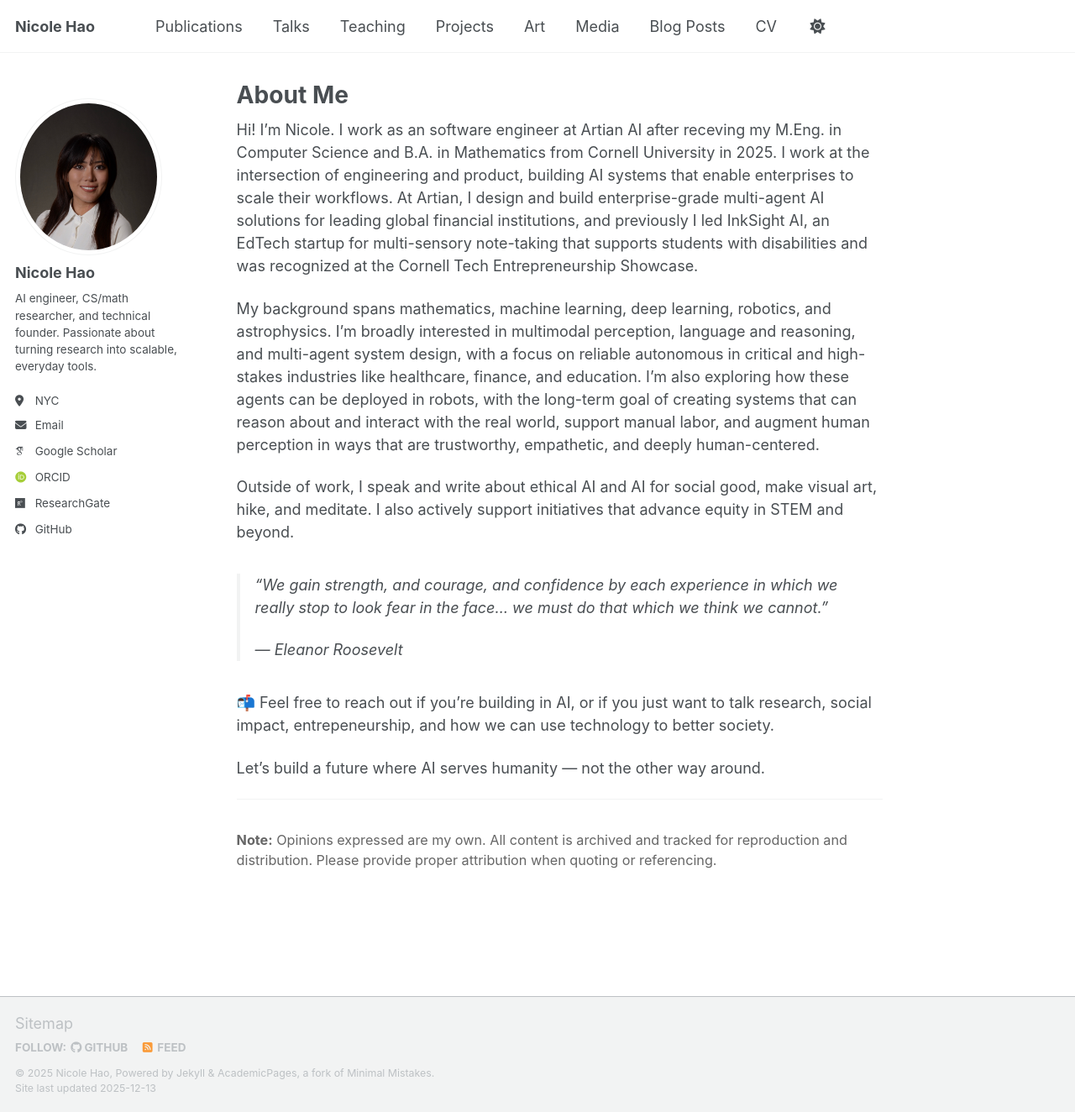
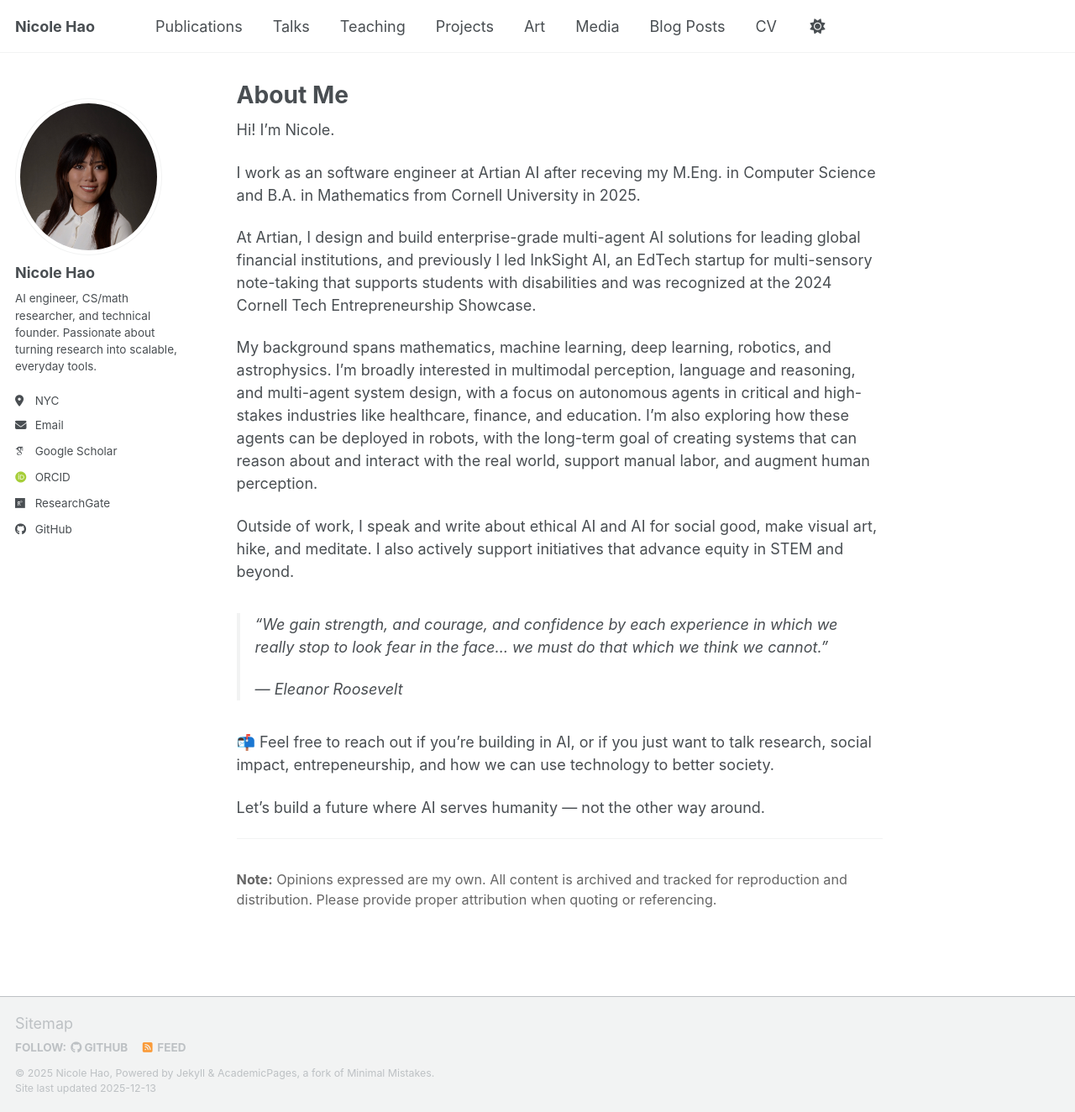
Before and after one commit to nicolehao34/nicolehao34.github.io, a Jekyll site: the page built from _pages/about.md, in a window 1280 px wide and 1324 px high. Shown: the whole window at 84% size. Built offline with Jekyll 4.4.1, drawn with Linux system fonts in a browser that asks for light colours; some web fonts are replaced; a script bundle is joined from its source files by our own code; library files that are not in the unit come from our copies.

Commit message:
minor updates to about me

```diff
--- a/_pages/about.md
+++ b/_pages/about.md
@@ -6,9 +6,13 @@ redirect_from:
   - /about/
   - /about.html
 ---
-Hi! I’m Nicole. I work as an software engineer at Artian AI after receving my M.Eng. in Computer Science and B.A. in Mathematics from Cornell University in 2025. I work at the intersection of engineering and product, building AI systems that enable enterprises to scale their workflows. At Artian, I design and build enterprise-grade multi-agent AI solutions for leading global financial institutions, and previously I led InkSight AI, an EdTech startup for multi-sensory note-taking that supports students with disabilities and was recognized at the Cornell Tech Entrepreneurship Showcase.
+Hi! I’m Nicole.
 
-My background spans mathematics, machine learning, deep learning, robotics, and astrophysics. I’m broadly interested in multimodal perception, language and reasoning, and multi-agent system design, with a focus on reliable autonomous in critical and high-stakes industries like healthcare, finance, and education. I’m also exploring how these agents can be deployed in robots, with the long-term goal of creating systems that can reason about and interact with the real world, support manual labor, and augment human perception in ways that are trustworthy, empathetic, and deeply human-centered.
+I work as an software engineer at Artian AI after receving my M.Eng. in Computer Science and B.A. in Mathematics from Cornell University in 2025.
+
+ At Artian, I design and build enterprise-grade multi-agent AI solutions for leading global financial institutions, and previously I led InkSight AI, an EdTech startup for multi-sensory note-taking that supports students with disabilities and was recognized at the 2024 Cornell Tech Entrepreneurship Showcase.
+
+My background spans mathematics, machine learning, deep learning, robotics, and astrophysics. I’m broadly interested in multimodal perception, language and reasoning, and multi-agent system design, with a focus on autonomous agents in critical and high-stakes industries like healthcare, finance, and education. I’m also exploring how these agents can be deployed in robots, with the long-term goal of creating systems that can reason about and interact with the real world, support manual labor, and augment human perception.
 
 Outside of work, I speak and write about ethical AI and AI for social good, make visual art, hike, and meditate. I also actively support initiatives that advance equity in STEM and beyond.
 
```
